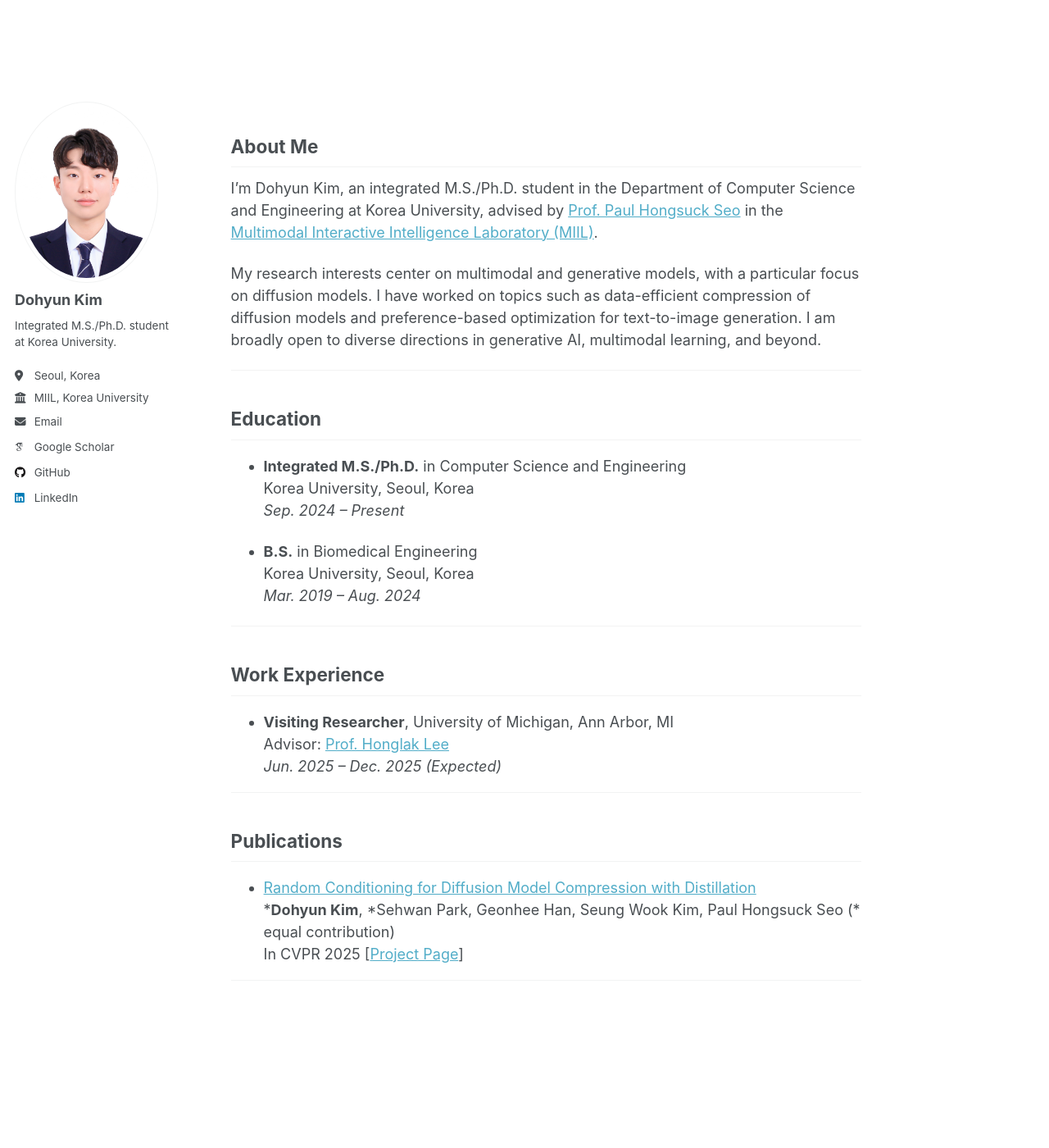
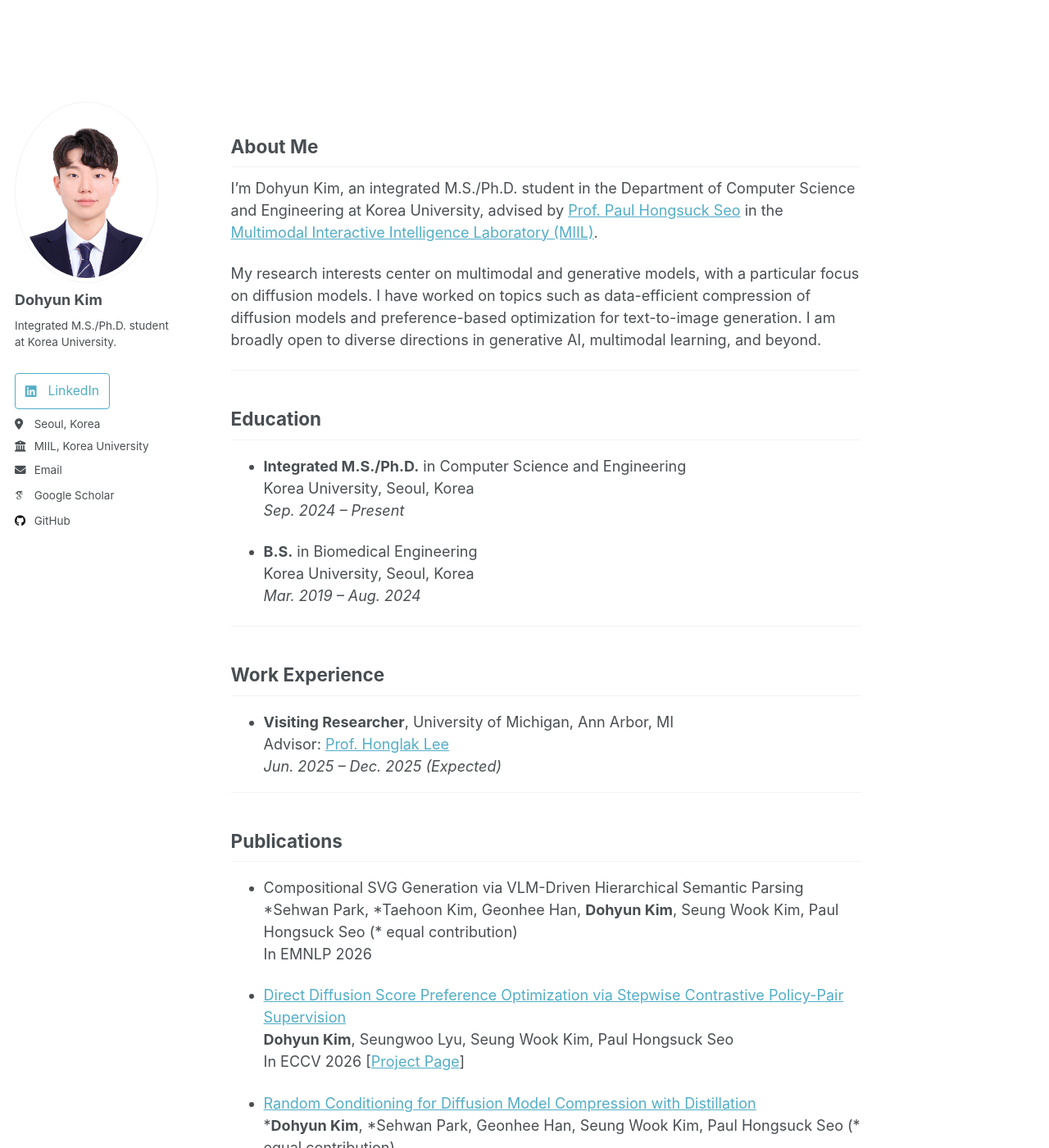
Before and after one commit to dohyun-as/dohyun-as.github.io, a Jekyll site: the page built from _pages/about.md, in a window 1280 px wide and 1400 px high. Shown: the whole window at 82% size. Built offline with Jekyll 4.4.1, drawn with Linux system fonts in a browser that asks for light colours; some web fonts are replaced.

Commit message:
Show LinkedIn in the profile and add 2026 publications

```diff
--- a/_includes/author-profile.html
+++ b/_includes/author-profile.html
@@ -18,6 +18,9 @@
     <h3 class="author__name">{{ author.name }}</h3>
     {% if author.pronouns %}<p class="author__pronouns">{{ author.pronouns }}</p>{% endif %}
     {% if author.bio %}<p class="author__bio">{{ author.bio }}</p>{% endif %}
+    {% if author.linkedin %}
+      <a class="author__linkedin" href="https://www.linkedin.com/in/{{ author.linkedin | uri_escape }}" target="_blank" rel="me noopener noreferrer" aria-label="{{ author.name | escape }} on LinkedIn"><i class="fab fa-fw fa-linkedin icon-pad-right" aria-hidden="true"></i>LinkedIn</a>
+    {% endif %}
   </div>
 
   <div class="author__urls-wrapper">
@@ -114,9 +117,6 @@
       {% if author.lastfm %}
         <li><a href="https://last.fm/user/{{ author.lastfm }}"><i class="fab fa-fw fa-lastfm icon-pad-right" aria-hidden="true"></i>Last.fm</a></li>
       {% endif %}
-      {% if author.linkedin %}
-        <li><a href="https://www.linkedin.com/in/{{ author.linkedin }}"><i class="fab fa-fw fa-linkedin icon-pad-right" aria-hidden="true"></i>LinkedIn</a></li>
-      {% endif %}
       {% if author.mastodon %}
         <li><a href="{{ author.mastodon }}"><i class="fab fa-fw fa-mastodon icon-pad-right" aria-hidden="true"></i>Mastodon</a></li>
       {% endif %}
--- a/_pages/about.md
+++ b/_pages/about.md
@@ -34,6 +34,14 @@ My research interests center on multimodal and generative models, with a particu
 
 ## Publications
 
+- Compositional SVG Generation via VLM-Driven Hierarchical Semantic Parsing
+  \*Sehwan Park, \*Taehoon Kim, Geonhee Han, **Dohyun Kim**, Seung Wook Kim, Paul Hongsuck Seo (* equal contribution)
+  In EMNLP 2026
+
+- [Direct Diffusion Score Preference Optimization via Stepwise Contrastive Policy-Pair Supervision](https://arxiv.org/abs/2512.23426)
+  **Dohyun Kim**, Seungwoo Lyu, Seung Wook Kim, Paul Hongsuck Seo
+  In ECCV 2026 [[Project Page](https://dohyun-as.github.io/DDSPO/)]
+
 - [Random Conditioning for Diffusion Model Compression with Distillation](https://arxiv.org/abs/2504.02011)
   \***Dohyun Kim**, \*Sehwan Park, Geonhee Han, Seung Wook Kim, Paul Hongsuck Seo (* equal contribution)
   In CVPR 2025 [[Project Page](https://dohyun-as.github.io/Random-Conditioning)]
--- a/_sass/layout/_sidebar.scss
+++ b/_sass/layout/_sidebar.scss
@@ -157,6 +157,26 @@
   }
 }
 
+.author__linkedin {
+  display: inline-flex;
+  align-items: center;
+  min-height: 44px;
+  margin-top: 0.5em;
+  margin-bottom: 0.5em;
+  padding: 0.35em 0.75em;
+  border: 1px solid currentColor;
+  border-radius: $border-radius;
+  font-family: $sans-serif;
+  font-size: 0.875rem;
+  line-height: 1.4;
+  text-decoration: none;
+
+  &:hover,
+  &:focus-visible {
+    text-decoration: underline;
+  }
+}
+
 .author__urls-wrapper {
   position: relative;
   display: table-cell;
```
